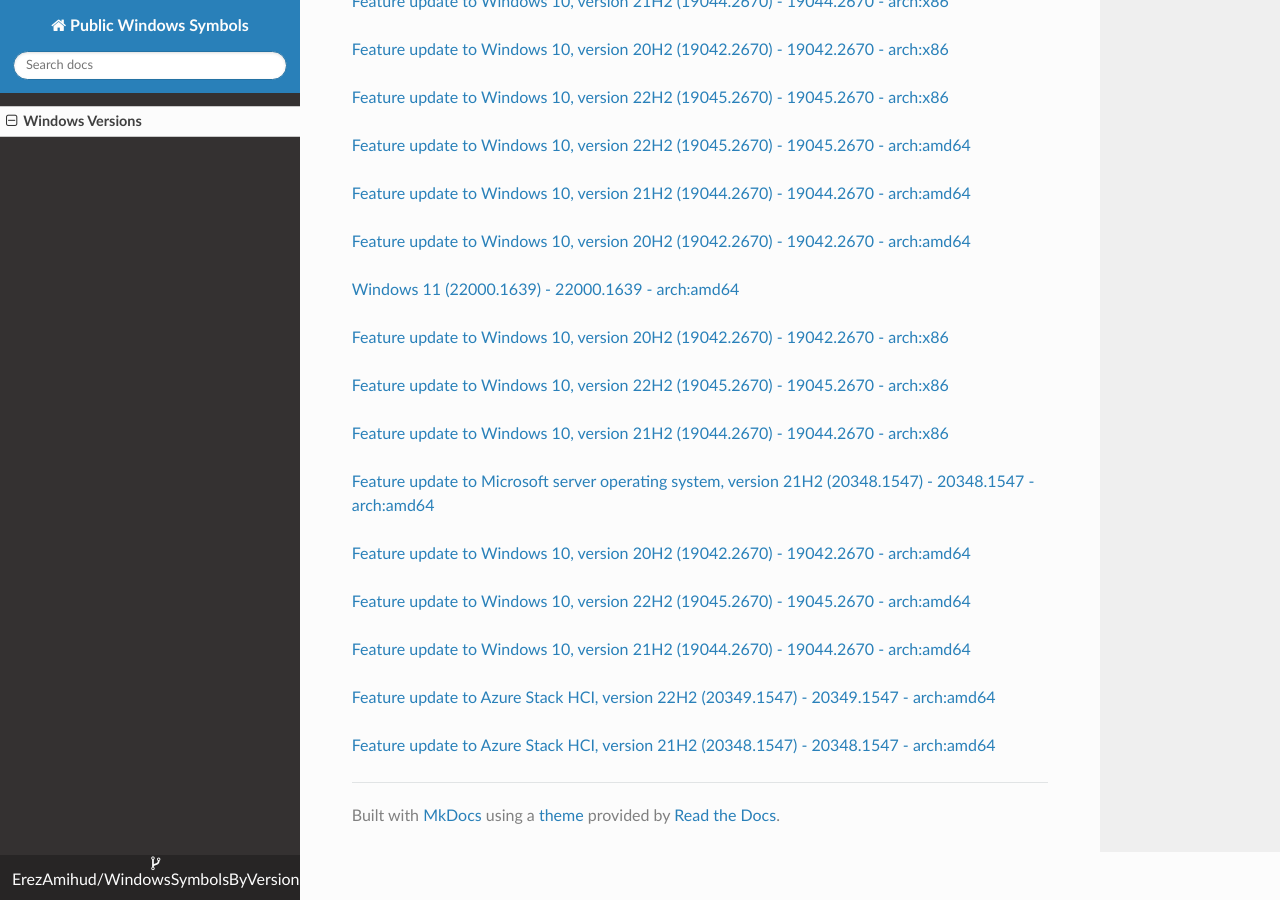
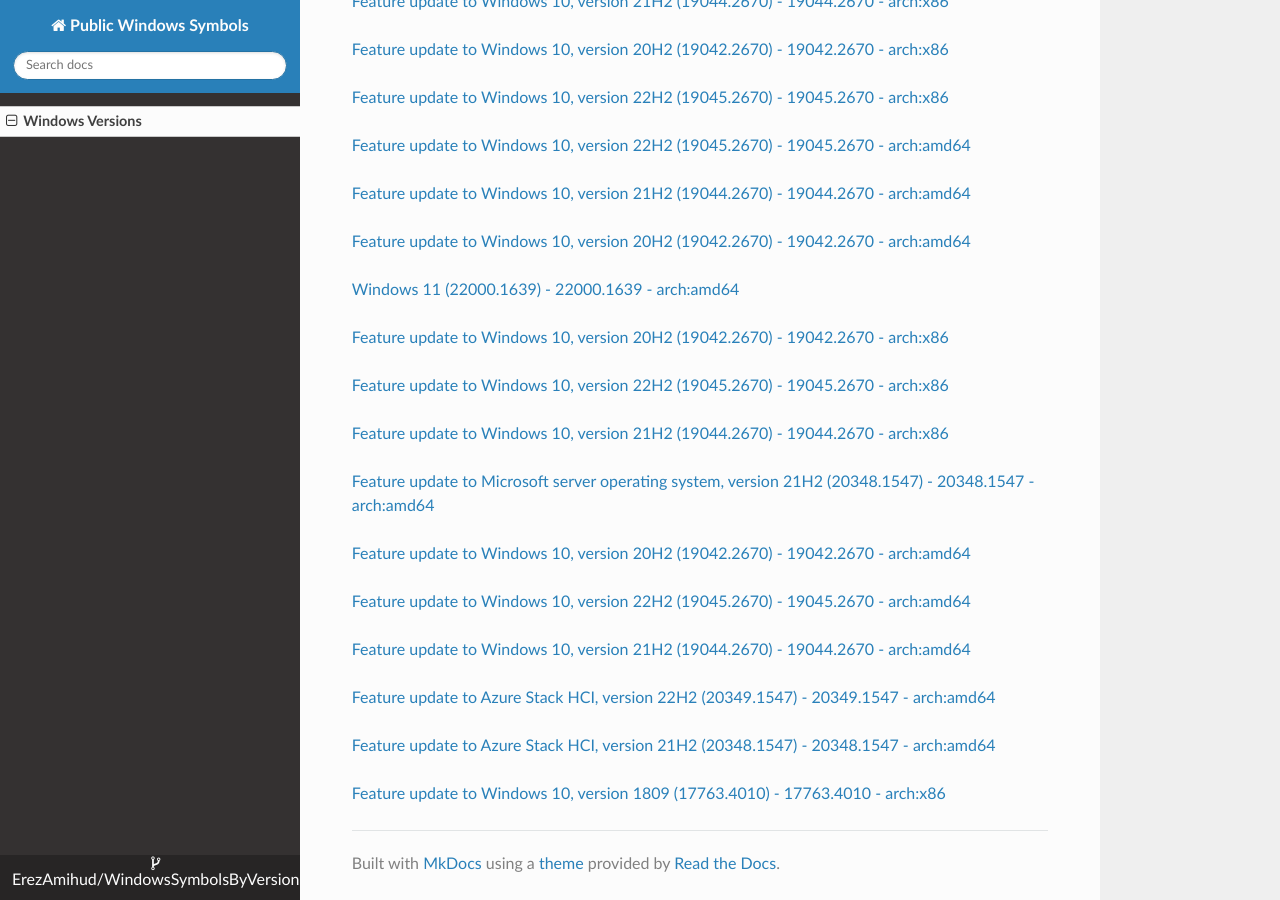
Before and after one commit to ErezAmihud/WindowsSymbolsByVersion, an MkDocs documentation site: the page built from docs/index.md, in a window 1280 px wide and 900 px high, scrolled down 38789 px. Built offline with MkDocs 1.6.1, drawn with Linux system fonts in a browser that asks for light colours; nearby versions of some CDN libraries.

Commit message:
Automated commit, add manifest for abbcc978-acf2-43e6-9515-9c3b8032333a

```diff
--- a/docs/index.md
+++ b/docs/index.md
@@ -2260,3 +2260,6 @@
 
 
 [Feature update to Azure Stack HCI, version 21H2 (20348.1547) - 20348.1547 - arch:amd64](https://github.com/ErezAmihud/WindowsSymbolsByVersion/blob/main/manifests/b64e2d66-87ab-4c54-871d-e5089b667cf0.manifest)
+
+
+[Feature update to Windows 10, version 1809 (17763.4010) - 17763.4010 - arch:x86](https://github.com/ErezAmihud/WindowsSymbolsByVersion/blob/main/manifests/abbcc978-acf2-43e6-9515-9c3b8032333a.manifest)
```
Also changed, not shown: process_builds.json (+1 -1 lines), 1 other file.
